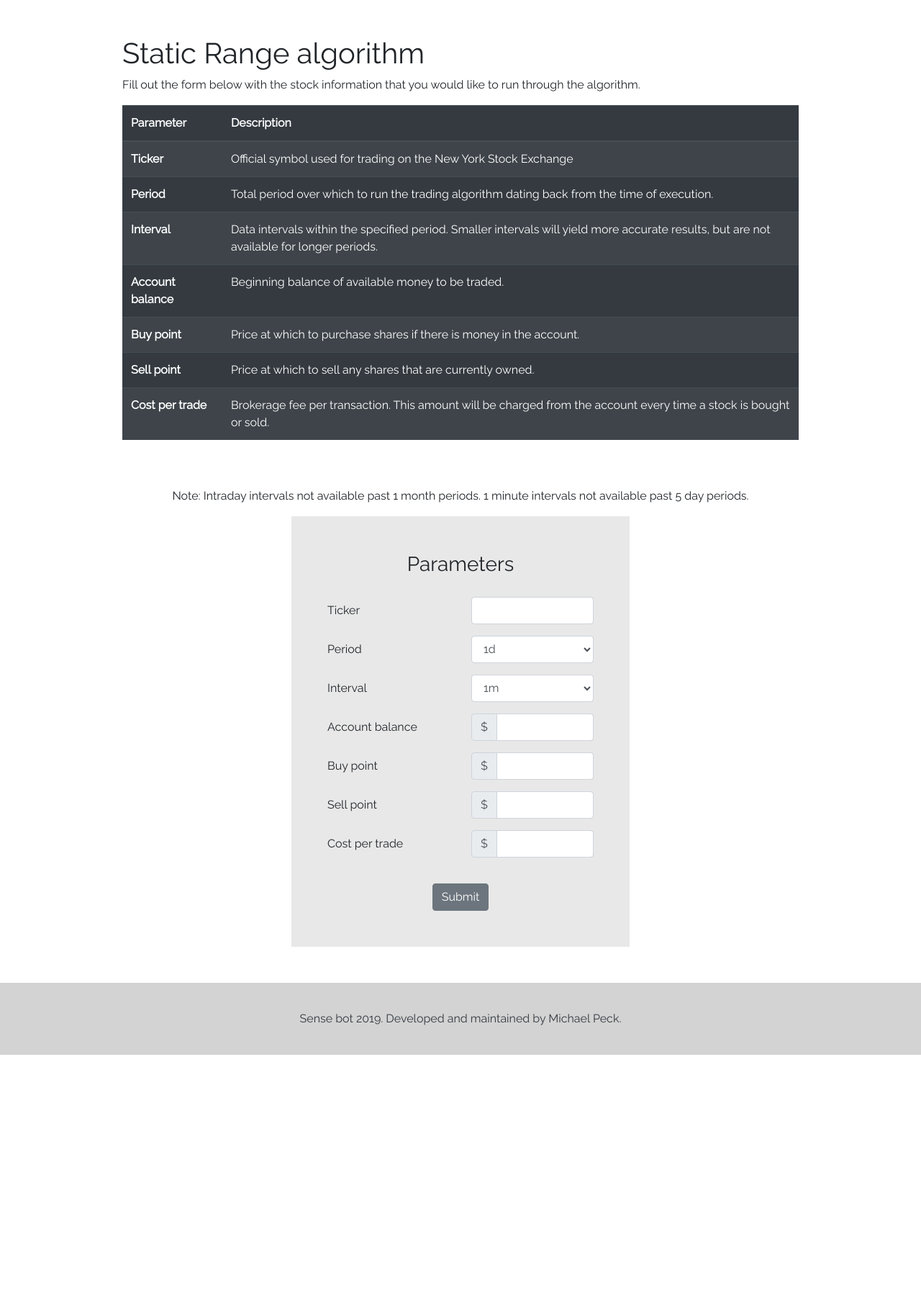
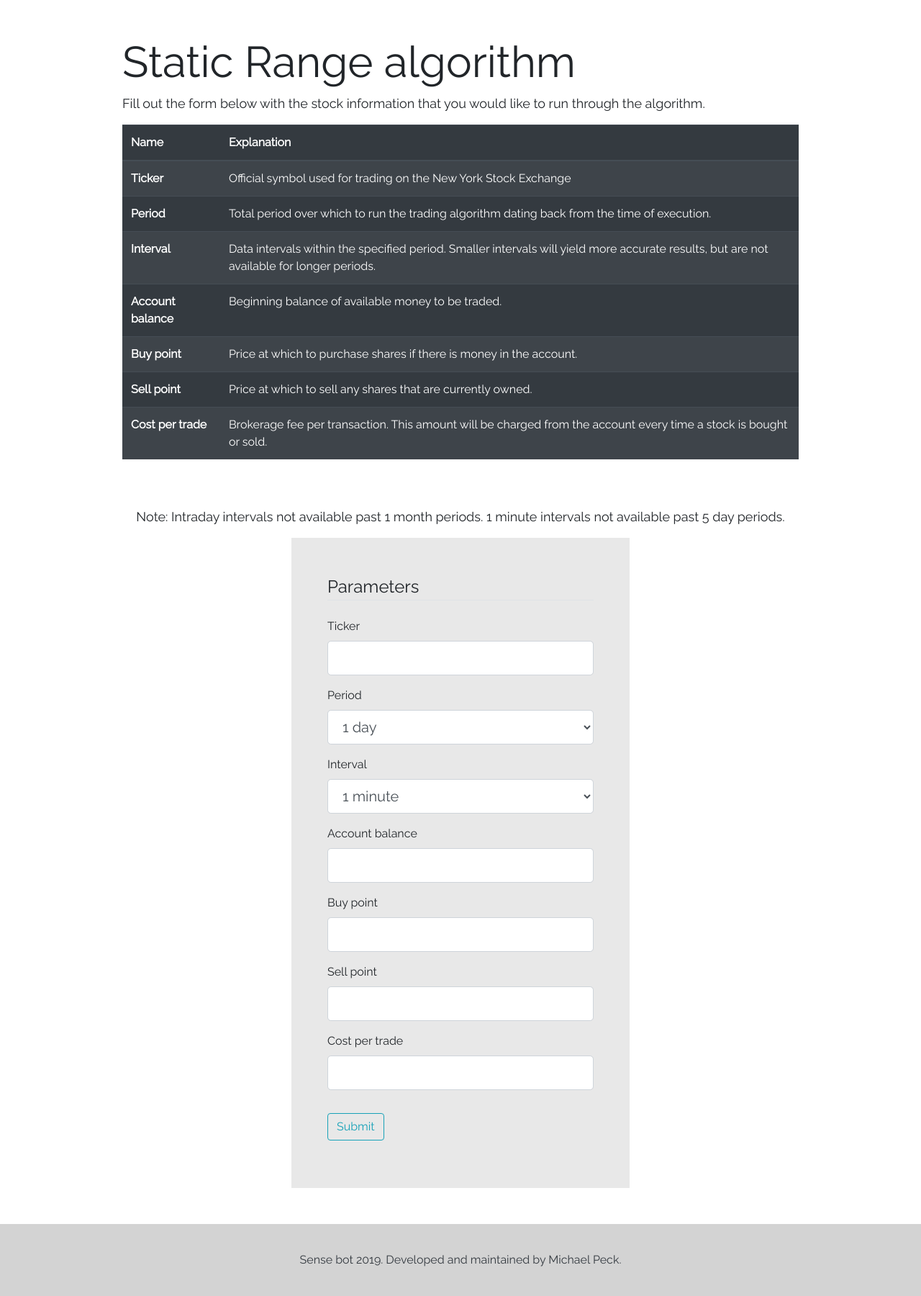
Before and after one commit to michaelpeck/Algo_Trading_Simulator, a Flask app: page /range in a window 1280 px wide. Shown: the part 53-1853 px from the top of the page at 72% size. Before the commit the page ends 1518 px from the top, so only its background shows below. Run offline with Flask 2, Linux system fonts and the light colour scheme; some libraries are stand-ins or nearby versions.

Commit message:
Favicon, profile, about

```diff
--- /dev/null
+++ b/src/processes/forms.py
@@ -0,0 +1,32 @@
+__author__ = 'michaelpeck'
+
+
+from flask_wtf import FlaskForm
+from flask_wtf.file import FileField, FileAllowed
+from wtforms import StringField, SelectField, FloatField, DecimalField, PasswordField, SubmitField, BooleanField
+from wtforms.validators import DataRequired, Length, Email, EqualTo, ValidationError
+from flask_login import current_user
+from src.users.user import User
+from src.common.database import Database
+
+class StaticRangeForm(FlaskForm):
+    ticker = StringField('Ticker', validators=[DataRequired(), Length(min=1, max=6)])
+    period = SelectField('Period', choices=[('1d', '1 day'), ('5d', '5 days'),
+                                                ('1mo', '1 month'), ('3mo', '3 months'),
+                                                ('6mo', '6 months'), ('1y', '1 year')])
+    interval = SelectField('Interval', choices=[('1m', '1 minute'), ('2m', '2 minutes'),
+                                                ('5m', '5 minutes'), ('15m', '15 minutes'),
+                                                ('30m', '30 minutes'), ('60m', '60 minutes'),
+                                                ('90m', '90 minutes'), ('1d', '1 day')])
+    money = DecimalField('Account balance', places=2, validators=[DataRequired()])
+    buy = DecimalField('Buy point', places=4, validators=[DataRequired()])
+    sell = DecimalField('Sell point', places=4, validators=[DataRequired()])
+    trade_cost = DecimalField('Cost per trade', places=2, validators=[DataRequired()])
+    submit = SubmitField('Submit')
+
+    def validate_interval(self, interval, period):
+        if period.data == ('1mo' or '3mo' or '6mo' or '1y') and interval.data == '1m':
+            raise ValidationError('1 minute data is only available up to 5 days.')
+        elif period.data == ('3mo' or '6mo' or '1y') and interval.data == (
+                '1m' or '2m' or '5m' or '15m' or '30m' or '60m' or '90m'):
+            raise ValidationError('Intraday data is only available up to 1 month.')
--- a/src/processes/routes.py
+++ b/src/processes/routes.py
@@ -1,20 +1,28 @@
 __author__ = 'michaelpeck'
 
-from flask import Flask, render_template, request, redirect, session, Blueprint
+from flask import Flask, render_template, request, redirect, session, Blueprint, flash, url_for
 from flask_login import current_user
 from src.processes.models import Model
 from src.processes.calculation import Calculation
 from src.posts.post import Post
-from src.users.forms import (StaticRangeForm)
+from src.processes.forms import (StaticRangeForm)
 import datetime as dt
 
 
 processes = Blueprint('processes', __name__)
 
-@processes.route('/range')
+@processes.route('/range', methods=['GET', 'POST'])
 def static_range_template():
     mod = ""
-    return render_template('static_range.html', title='Static Range', mod=mod)
+    date_stamp = str(dt.datetime.now())
+    form = StaticRangeForm()
+    if form.validate_on_submit():
+        sr_calc = Calculation(type_info='SR', ticker=form.ticker.data, period=form.period.data, interval=form.interval.data,
+                              buy=form.buy.data, sell=form.sell.data, money=form.money.data, trade_cost=form.trade_cost.data,
+                              date_stamp=date_stamp).static_range()
+        flash('Your calculation is complete!', 'success')
+        return redirect(url_for('get_r_results', transaction_id=sr_calc.id))
+    return render_template('static_range.html', title='Static Range', mod=mod, form=form)
 
 @processes.route('/range/<string:model_id>')
 def static_range_template_model(model_id):
--- a/src/static/css/main.css
+++ b/src/static/css/main.css
@@ -5,6 +5,25 @@ html, body {
     height: 100%;
     margin: 0;
 }
+h1 {
+    font-size: 60px;
+}
+h2 {
+    font-size: 48px;
+}
+h3 {
+    font-size: 36px;
+}
+h4 {
+    font-size: 28px;
+}
+h5 {
+    font-size: 24px;
+}
+p {
+    font-size: 18px;
+}
+
 .foot-wrapper {
   min-height: 100%;
   /* Equal to height of footer */
--- a/src/templates/base.html
+++ b/src/templates/base.html
@@ -2,7 +2,8 @@
 <html lang="en">
 <head>
   <meta charset="UTF-8">
-  <title>Trading Algo Simulator</title>
+  <title>Sense Bot</title>
+  <link rel="icon" type="image/png" href="{{ url_for('static', filename='assets/Sense_favicon.png') }}" />
   <link href="https://fonts.googleapis.com/css?family=Raleway&display=swap" rel="stylesheet">
   <link rel="stylesheet" href="https://stackpath.bootstrapcdn.com/bootstrap/4.3.1/css/bootstrap.min.css" integrity="sha384-ggOyR0iXCbMQv3Xipma34MD+dH/1fQ784/j6cY/iJTQUOhcWr7x9JvoRxT2MZw1T" crossorigin="anonymous">
   <link rel="stylesheet" type="text/css" href="{{ url_for('static', filename='css/datatables.min.css') }}"/>
@@ -12,7 +13,7 @@
 <body>
 <nav class="navbar" style="background-color: #263238; border-bottom: 1px solid #263238;">
   <a class="navbar-brand" style="padding-left: 10px;" href="/">
-    <img src="./static/assets/SenseBot_Logo_Green.png" width="80px;" alt="">
+    <img src="{{ url_for('static', filename='assets/SenseBot_Logo_Green.png') }}" width="80px;" alt="">
   </a>
   <ul class="nav justify-content-end nav-pills text-light">
     <li class="nav-item">
--- a/src/templates/static_range.html
+++ b/src/templates/static_range.html
@@ -57,8 +57,8 @@
     <table id="parameter-explanation" class="table table-striped table-dark">
         <thead>
             <tr>
-                <th scope="col">Parameter</th>
-                <th scope="col">Description</th>
+                <th scope="col">Name</th>
+                <th scope="col">Explanation</th>
             </tr>
         </thead>
         <tbody>
@@ -101,89 +101,110 @@
 
 <div class="container page-form">
     <form id="stock-data-form" class="stock-data-form" action="/calc/static_range" method="post">
-        <h3 class="text-center" style="padding-bottom: 20px;">Parameters</h3>
+        {{ form.hidden_tag() }}
+        <fieldset class="form-group">
+            <legend class="border-bottom mb-4">Parameters</legend>
             <div class="form-group">
-            <div class="form-group row">
-                <label for="ticker" class="col-lg-6 col-form-label">Ticker</label>
-                <div class="col-lg-6">
-                    <input type="text" id="ticker" value="{{ ticker }}" class="form-control" name="ticker" required>
+                {{ form.ticker.label(class="form-control-label") }}
+
+                {% if form.ticker.errors %}
+                    {{ form.ticker(class="form-control form-control-lg is-invalid") }}
+                    <div class="invalid-feedback">
+                        {% for error in form.ticker.errors %}
+                            <span>{{ error }}</span>
+                        {% endfor %}
                     </div>
+                {% else %}
+                    {{ form.ticker(class="form-control form-control-lg") }}
+                {% endif %}
             </div>
-            <div class="form-group row">
-                  <label for="period" class="col-lg-6 col-form-label">Period</label>
-                  <div class="col-lg-6">
-                        <select id="period" class="form-control" name="period">
-                            <option {{od}}>1d</option>
-                            <option {{fd}}>5d</option>
-                            <option {{omo}}>1mo</option>
-                            <option {{tmo}}>3mo</option>
-                            <option {{smo}}>6mo</option>
-                            <option {{oy}}>1y</option>
-                        </select>
+            <div class="form-group">
+                {{ form.period.label(class="form-control-label") }}
+
+                {% if form.period.errors %}
+                    {{ form.period(class="form-control form-control-lg is-invalid") }}
+                    <div class="invalid-feedback">
+                        {% for error in form.period.errors %}
+                            <span>{{ error }}</span>
+                        {% endfor %}
                     </div>
+                {% else %}
+                    {{ form.period(class="form-control form-control-lg") }}
+                {% endif %}
             </div>
-            <div class="form-group row">
-                  <label for="interval" class="col-lg-6 col-form-label">Interval</label>
-                  <div class="col-lg-6">
-                        <select id="interval" class="form-control" name="interval">
-                            <option {{om}}>1m</option>
-                            <option {{tm}}>2m</option>
-                            <option {{fm}}>5m</option>
-                            <option {{ftm}}>15m</option>
-                            <option {{ttm}}>30m</option>
-                            <option {{stm}}>60m</option>
-                            <option {{ntm}}>90m</option>
-                            <option {{odi}}>1d</option>
-                        </select>
+            <div class="form-group">
+                {{ form.interval.label(class="form-control-label") }}
+
+                {% if form.interval.errors %}
+                    {{ form.interval(class="form-control form-control-lg is-invalid") }}
+                    <div class="invalid-feedback">
+                        {% for error in form.interval.errors %}
+                            <span>{{ error }}</span>
+                        {% endfor %}
                     </div>
+                {% else %}
+                    {{ form.interval(class="form-control form-control-lg") }}
+                {% endif %}
             </div>
-            <div class="form-group row">
-                  <label for="money" class="col-lg-6 col-form-label">Account balance</label>
-                  <div class="col-lg-6">
-                        <div class="input-group">
-                            <div class="input-group-prepend">
-                                <span class="input-group-text" id="inputGroupPrepend">$</span>
+            <div class="form-group">
+                {{ form.money.label(class="form-control-label") }}
+
+                {% if form.money.errors %}
+                    {{ form.money(class="form-control form-control-lg is-invalid") }}
+                    <div class="invalid-feedback">
+                        {% for error in form.money.errors %}
+                            <span>{{ error }}</span>
+                        {% endfor %}
                     </div>
-                            <input type="number" step="0.01" id="money" class="form-control" name="money" value="{{money}}" aria-describedby="inputGroupPrepend" required>
+                {% else %}
+                    {{ form.money(class="form-control form-control-lg") }}
+                {% endif %}
             </div>
+            <div class="form-group">
+                {{ form.buy.label(class="form-control-label") }}
+
+                {% if form.buy.errors %}
+                    {{ form.buy(class="form-control form-control-lg is-invalid") }}
+                    <div class="invalid-feedback">
+                        {% for error in form.buy.errors %}
+                            <span>{{ error }}</span>
+                        {% endfor %}
                     </div>
+                {% else %}
+                    {{ form.buy(class="form-control form-control-lg") }}
+                {% endif %}
             </div>
-            <div class="form-group row">
-                  <label for="buy" class="col-lg-6 col-form-label">Buy point</label>
-                  <div class="col-lg-6">
-                        <div class="input-group">
-                            <div class="input-group-prepend">
-                                <span class="input-group-text" id="inputGroupPrepend2">$</span>
+            <div class="form-group">
+                {{ form.sell.label(class="form-control-label") }}
+
+                {% if form.sell.errors %}
+                    {{ form.sell(class="form-control form-control-lg is-invalid") }}
+                    <div class="invalid-feedback">
+                        {% for error in form.sell.errors %}
+                            <span>{{ error }}</span>
+                        {% endfor %}
                     </div>
-                            <input type="number" step="0.0001" id="buy" class="form-control" name="buy" value="{{buy}}" aria-describedby="inputGroupPrepend2" required>
+                {% else %}
+                    {{ form.sell(class="form-control form-control-lg") }}
+                {% endif %}
             </div>
+            <div class="form-group">
+                {{ form.trade_cost.label(class="form-control-label") }}
+
+                {% if form.trade_cost.errors %}
+                    {{ form.trade_cost(class="form-control form-control-lg is-invalid") }}
+                    <div class="invalid-feedback">
+                        {% for error in form.trade_cost.errors %}
+                            <span>{{ error }}</span>
+                        {% endfor %}
                     </div>
+                {% else %}
+                    {{ form.trade_cost(class="form-control form-control-lg") }}
+                {% endif %}
             </div>
-            <div class="form-group row">
-                  <label for="sell" class="col-lg-6 col-form-label">Sell point</label>
-                  <div class="col-lg-6">
-                      <div class="input-group">
-                          <div class="input-group-prepend">
-                              <span class="input-group-text" id="inputGroupPrepend3">$</span>
-                          </div>
-                          <input type="number" step="0.0001" id="sell" class="form-control" name="sell" value="{{sell}}" aria-describedby="inputGroupPrepend3" required>
-                      </div>
-                  </div>
-            </div>
-            <div class="form-group row">
-                <label for="trade_cost" class="col-lg-6 col-form-label">Cost per trade</label>
-                <div class="col-lg-6">
-                    <div class="input-group">
-                        <div class="input-group-prepend">
-                            <span class="input-group-text" id="inputGroupPrepend4">$</span>
-                        </div>
-                        <input type="number" step="0.01" id="trade_cost" class="form-control" name="trade_cost" value="{{trade_cost}}" aria-describedby="inputGroupPrepend4" required>
-                    </div>
-                </div>
-            </div>
-        </div>
-        <div class="page-button text-center">
-            <button type="submit" class="btn btn-secondary">Submit</button>
+        </fieldset>
+        <div class="form-group">
+            {{ form.submit(class="btn btn-outline-info") }}
         </div>
     </form>
 </div>
--- a/src/users/forms.py
+++ b/src/users/forms.py
@@ -77,25 +77,3 @@ class ResetPasswordForm(FlaskForm):
     confirm_password = PasswordField('Confirm Password',
                                      validators=[DataRequired(), EqualTo('password')])
     submit = SubmitField('Reset Password')
-
-
-class StaticRangeForm(FlaskForm):
-    ticker = StringField('Ticker', validators=[DataRequired(), Length(min=1, max=6)])
-    period = SelectField('Period', choices=[('1d', '1 day'), ('5d', '5 days'),
-                                                ('1mo', '1 month'), ('3mo', '3 months'),
-                                                ('6mo', '6 months'), ('1y', '1 year')])
-    interval = SelectField('Interval', choices=[('1m', '1 minute'), ('2m', '2 minutes'),
-                                                ('5m', '5 minutes'), ('15m', '15 minutes'),
-                                                ('30m', '30 minutes'), ('60m', '60 minutes'),
-                                                ('90m', '90 minutes'), ('1d', '1 day')])
-    money = DecimalField('Account balance', places=2, validators=[DataRequired()])
-    buy = DecimalField('Buy point', places=4, validators=[DataRequired()])
-    sell = DecimalField('Sell point', places=4, validators=[DataRequired()])
-    trade_cost = DecimalField('Cost per trade', places=2, validators=[DataRequired()])
-    submit = SubmitField('Submit')
-
-    def validate_interval(self, period, interval):
-        if period == ('1mo' or '3mo' or '6mo' or '1y') and interval == '1m':
-            raise ValidationError('1 minute data is only available up to 5 days.')
-        elif period == ('3mo' or '6mo' or '1y') and interval == ('1m' or '2m' or '5m' or '15m' or '30m' or '60m' or '90m'):
-            raise ValidationError('Intraday data is only available up to 1 month.')
```
Also changed, not shown: other parts of src/static/css/main.css (+50 -12 lines), src/templates/about.html (+8 -8 lines), src/templates/home.html (+6 -6 lines), src/templates/profile.html (+27 -13 lines), src/static/assets/Sense_favicon.png (added), src/static/assets/question_mark.png (added), 1 other file. Lines whose indentation alone changed are shown as unchanged.
